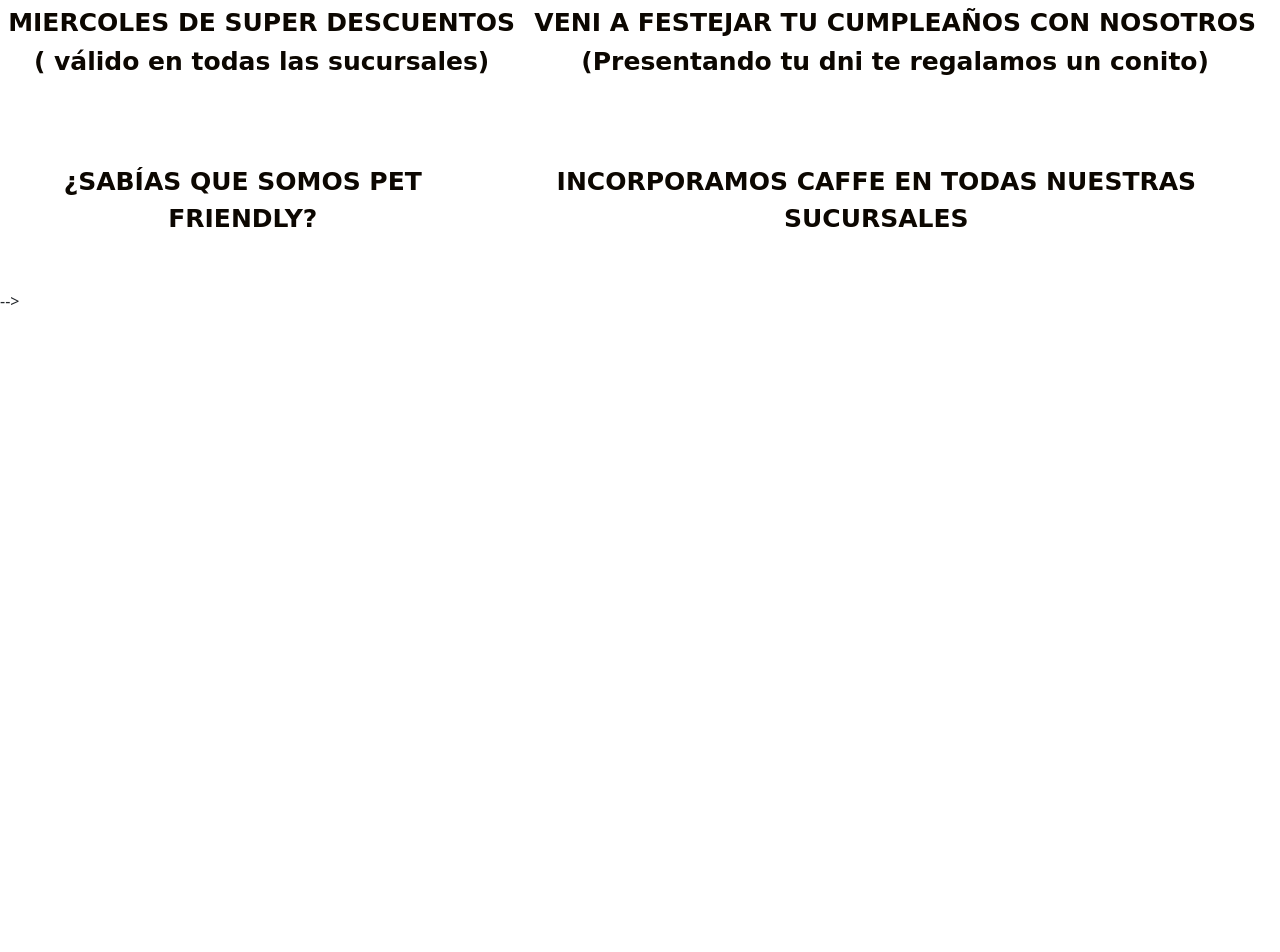
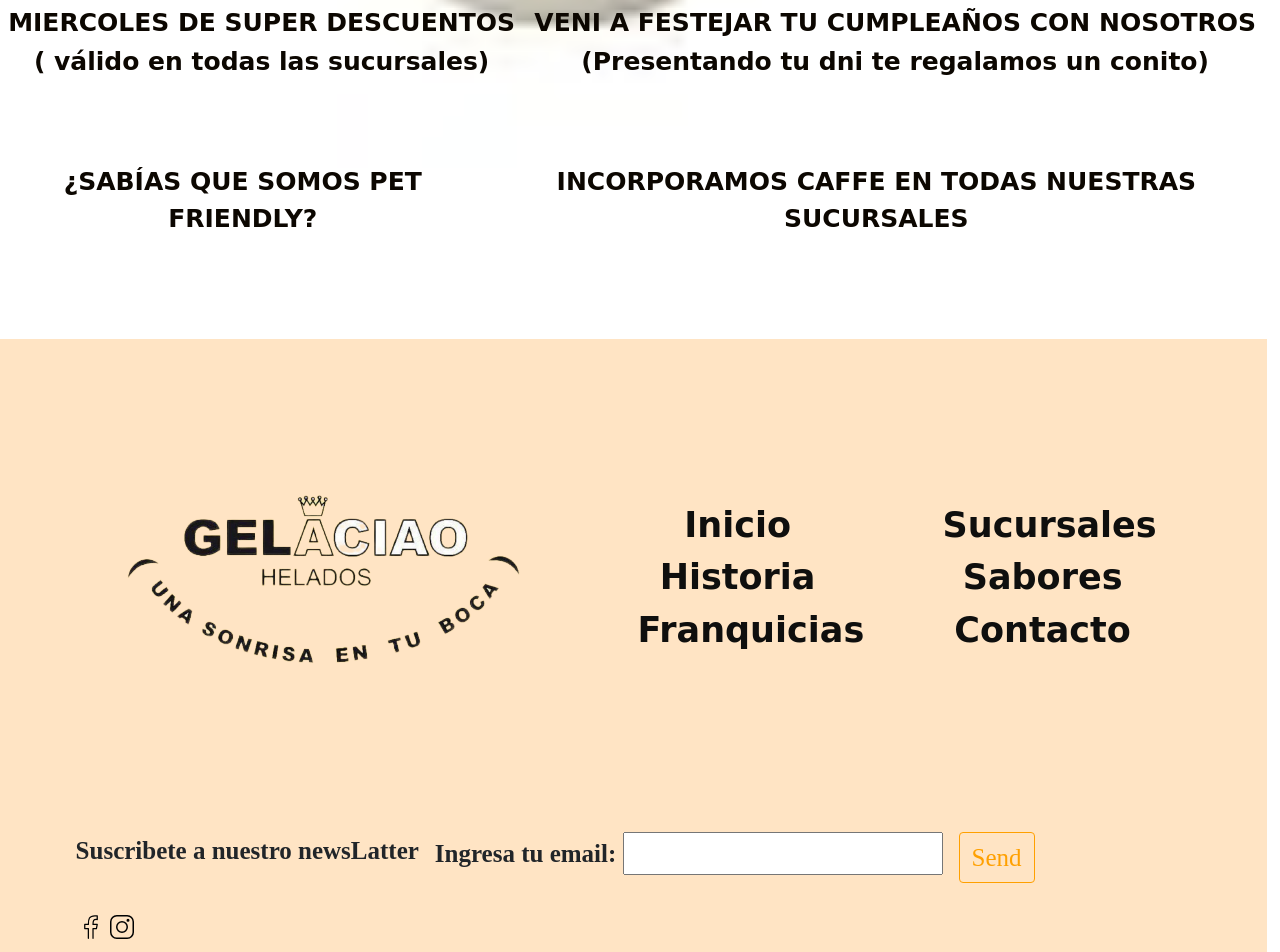
Before and after one commit to delfinadelorenzo/proyecto.final, a website: page index.html in a window 1280 px wide. Shown: the part 1543-2495 px from the top of the page. Before the commit the page ends 1856 px from the top, so only its background shows below. Drawn offline with nearby package versions, Linux system fonts and the light colour scheme; a web font is replaced by a local one.

Commit message:
modificando

```diff
--- a/estiloss-sass/scss/estilo.scss
+++ b/estiloss-sass/scss/estilo.scss
@@ -344,37 +344,7 @@ table tr{
     align-items: flex-end;
     width: 500px;
     }
-/*FOOTER*/
 
-.footerInfo{
-    font-size: medium;
-    font-weight: bold;
-    display: flex;
-    flex-direction: column;
-    align-items: flex-end;
-}
-
-.estiloFooter{
-    margin-top: 100px;
-}
-
-.botonesFooter{
-    display: flex;
-    flex-direction: column;
-    align-items: flex-end;
-}
-.botonesFooter__redesSociales{
-    display: flex;
-    justify-content: flex-end;
-}
-.newsLatter{
-    margin-bottom: 50px;
-    font-family: 'Zen Loop', cursive;
-    font-size: 30px;
-}
-.cuadradoFooter{
-    margin-top: 100px;
-}
 
 .block{
     margin-top: 5px;
@@ -464,3 +434,27 @@ $tamañoletra:30px;
 .barraNavegacionFooter{
     align-items: center;
 }
+
+.PersonalizandoFot{
+    display: flex;
+    flex-direction: column;
+    justify-content: center;
+}
+.BotonSEND{
+    font-size: 25px;
+    color: #FFA000;
+    border-color: #FFA000;
+    background-color: transparent;
+}
+.LetraForm{
+    font-family: 'Zen Loop';
+    font-size: 25px;
+    font-weight: bold;
+}
+.FooterFinal{
+    background-color: bisque;
+    margin-top: 50px;
+}
+.FooterNav{
+    font-weight: bold;
+}
--- a/index.html
+++ b/index.html
@@ -174,8 +174,69 @@
             </article>
     </main>
 
-    <footer>
-        <!-- <div>
+    <footer class="FooterFinal">
+
+
+        <div class="container">
+            <div class="row">
+                <div class="col">
+                    <img src="Imagenespersonalizadas/logocompleto-removebg-preview.png" alt="">
+                </div>
+                <div class="col PersonalizandoFot">
+                    <ul class="FooterNav">
+                        <a href="">
+                            <li><a href="index.html"> Inicio</a></li>
+                        </a>
+                        <a href="">
+                            <li><a href="historia.html"> Historia </a></li>
+                        </a>
+                        <a href="">
+                            <li><a href="franquicias.html"> Franquicias </a></li>
+                        </a>
+                    </ul>
+
+                </div>
+                <div class="col PersonalizandoFot">
+                    <ul class="FooterNav">
+                        <a href="">
+                            <li><a href="sucursales.html"> Sucursales </a></li>
+                        </a>
+                        <a href="">
+                            <li><a href="sabores.html"> Sabores </a></li>
+                        </a>
+                        <a href="">
+                            <li><a href="contacto.html"> Contacto </a></li>
+                        </a>
+                    </ul>
+                </div>
+                <div class="col PersonalizandoFot">
+                    <div>
+                        <form action="https://formspree.io/f/xrgrrqby" method="POST" class="row g-3 LetraForm">
+
+                            <div class="col-auto">
+                                <label for="text"> Suscribete a nuestro newsLatter</label>
+                            </div>
+                            <div class="col-auto">
+                                <label>
+                                    Ingresa tu email:
+                                    <input type="email" name="_replyto">
+                                </label>
+                            </div>
+                            <div class="col-auto">
+                                <button type="submit" class="btn btn-primary mb-3 BotonSEND">Send</button>
+                            </div>
+                        </form>
+                    </div>
+                    <div>
+                        <a href="https://www.facebook.com/GelaciaoHelados/" target="_blank"><img
+                                src="imagenes/facebook.svg" alt="" width="30px"></a>
+                        <a href="https://www.instagram.com/gelaciaohelado/?hl=es" target="_blank"><img
+                                src="imagenes/iconosredes/16.16.svg" alt="" width="24px"></a>
+                    </div>
+
+                </div>
+            </div>
+            <!-- <div>
             <div class="col">
                 <form class="newsLatter" action="https://formspree.io/f/xjvjajjk" method="POST">
                     <label>
@@ -259,7 +320,7 @@
                         </div>
                     </div>
                 </div>
-            </div> --> -->
+            </div> -->
 
     </footer>
     <script src="https://cdn.jsdelivr.net/npm/bootstrap@5.0.2/dist/js/bootstrap.bundle.min.js"
```
Also changed, not shown: estiloss-sass/css/estilo.css.
